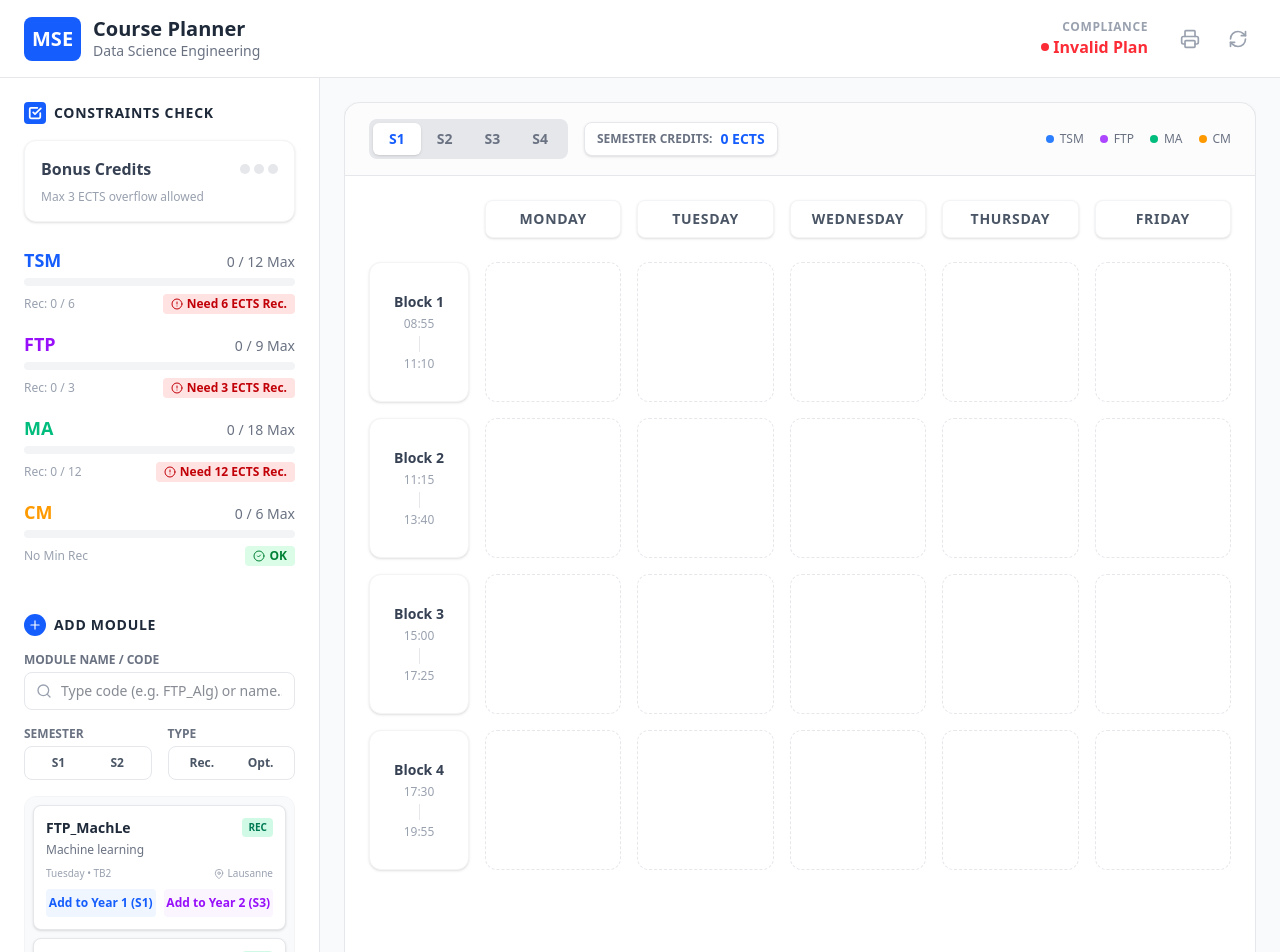
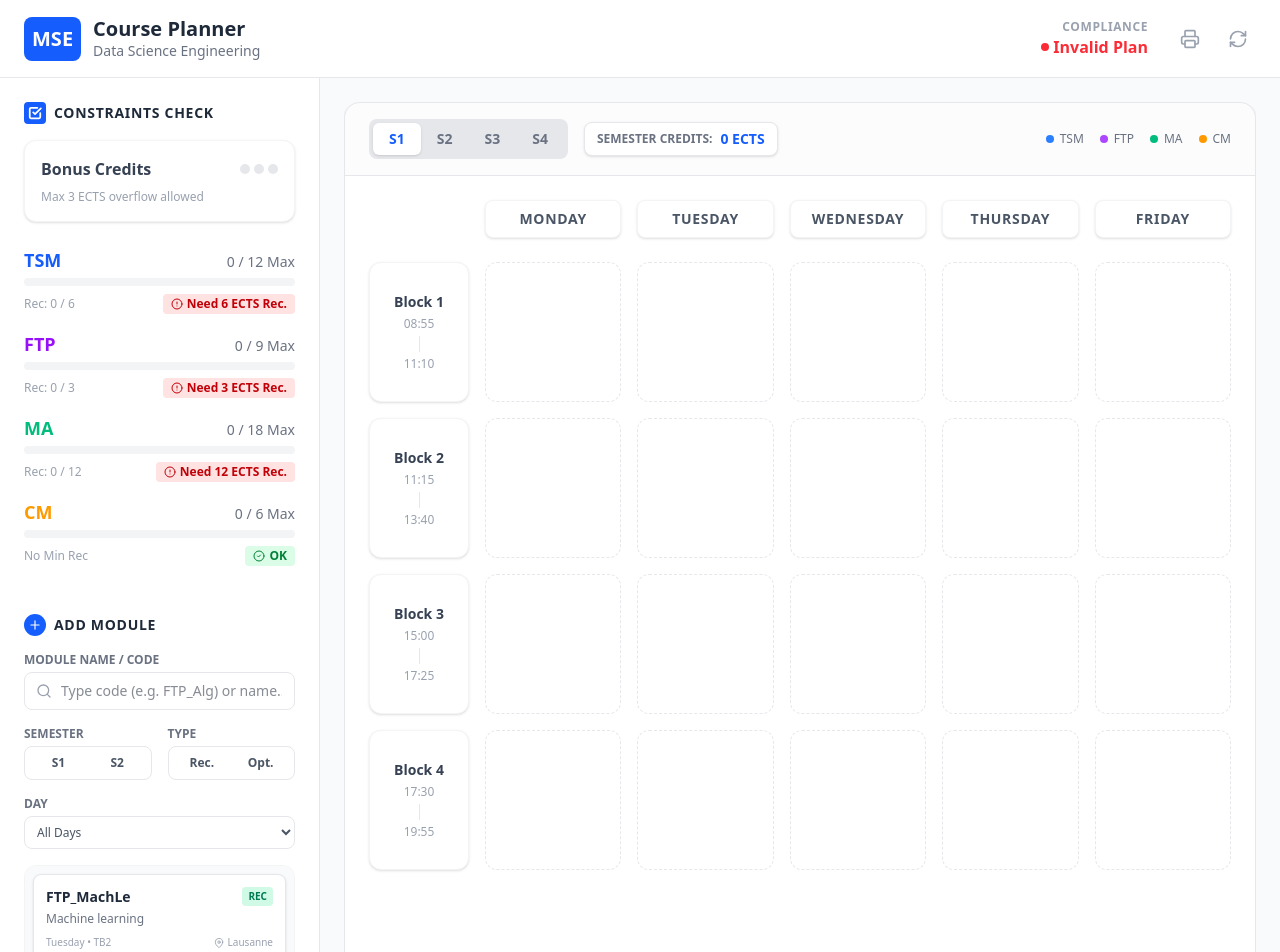
Before and after one commit to NoeBerdoz/hes-so-master-modules-planner, a React (Vite) app: page / in a window 1280 px wide. Shown: the top 952 px of the page. Built offline with nearby package versions, Linux system fonts and the light colour scheme.

Commit message:
feat: Add a day filter to the course selection.

```diff
--- a/src/components/AddModule.tsx
+++ b/src/components/AddModule.tsx
@@ -8,6 +8,7 @@ export const AddModule: React.FC = () => {
     const [search, setSearch] = useState('');
     const [semesterFilter, setSemesterFilter] = useState<'1' | '2' | null>(null);
     const [typeFilter, setTypeFilter] = useState<'R' | 'O' | null>(null);
+    const [dayFilter, setDayFilter] = useState<string | null>(null);
 
     const filteredCourses = useMemo(() => {
         return allCourses.filter((course) => {
@@ -16,10 +17,11 @@ export const AddModule: React.FC = () => {
                 course.title.toLowerCase().includes(search.toLowerCase());
             const matchesSemester = semesterFilter ? course.Semester === semesterFilter : true;
             const matchesType = typeFilter ? course.type === typeFilter : true;
+            const matchesDay = dayFilter ? course.WeekDay === dayFilter : true;
             const notSelected = !isCourseSelected(course.module);
-            return matchesSearch && matchesSemester && matchesType && notSelected;
+            return matchesSearch && matchesSemester && matchesType && matchesDay && notSelected;
         });
-    }, [allCourses, search, semesterFilter, typeFilter, isCourseSelected]);
+    }, [allCourses, search, semesterFilter, typeFilter, dayFilter, isCourseSelected]);
 
     return (
         <div className="flex flex-col h-full">
@@ -93,6 +95,22 @@ export const AddModule: React.FC = () => {
                         </div>
                     </div>
                 </div>
+
+                <div>
+                    <label className="text-xs font-bold text-gray-500 uppercase mb-1 block">Day</label>
+                    <select
+                        className="w-full py-1.5 px-2 bg-white border border-gray-200 rounded-lg text-xs font-medium text-gray-600 focus:outline-none focus:ring-2 focus:ring-blue-500"
+                        value={dayFilter || ''}
+                        onChange={(e) => setDayFilter(e.target.value || null)}
+                    >
+                        <option value="">All Days</option>
+                        <option value="Monday">Monday</option>
+                        <option value="Tuesday">Tuesday</option>
+                        <option value="Wednesday">Wednesday</option>
+                        <option value="Thursday">Thursday</option>
+                        <option value="Friday">Friday</option>
+                    </select>
+                </div>
             </div>
 
             <div className="flex-1 overflow-y-auto border border-gray-100 rounded-xl bg-gray-50 p-2 space-y-2 max-h-[300px]">
```
